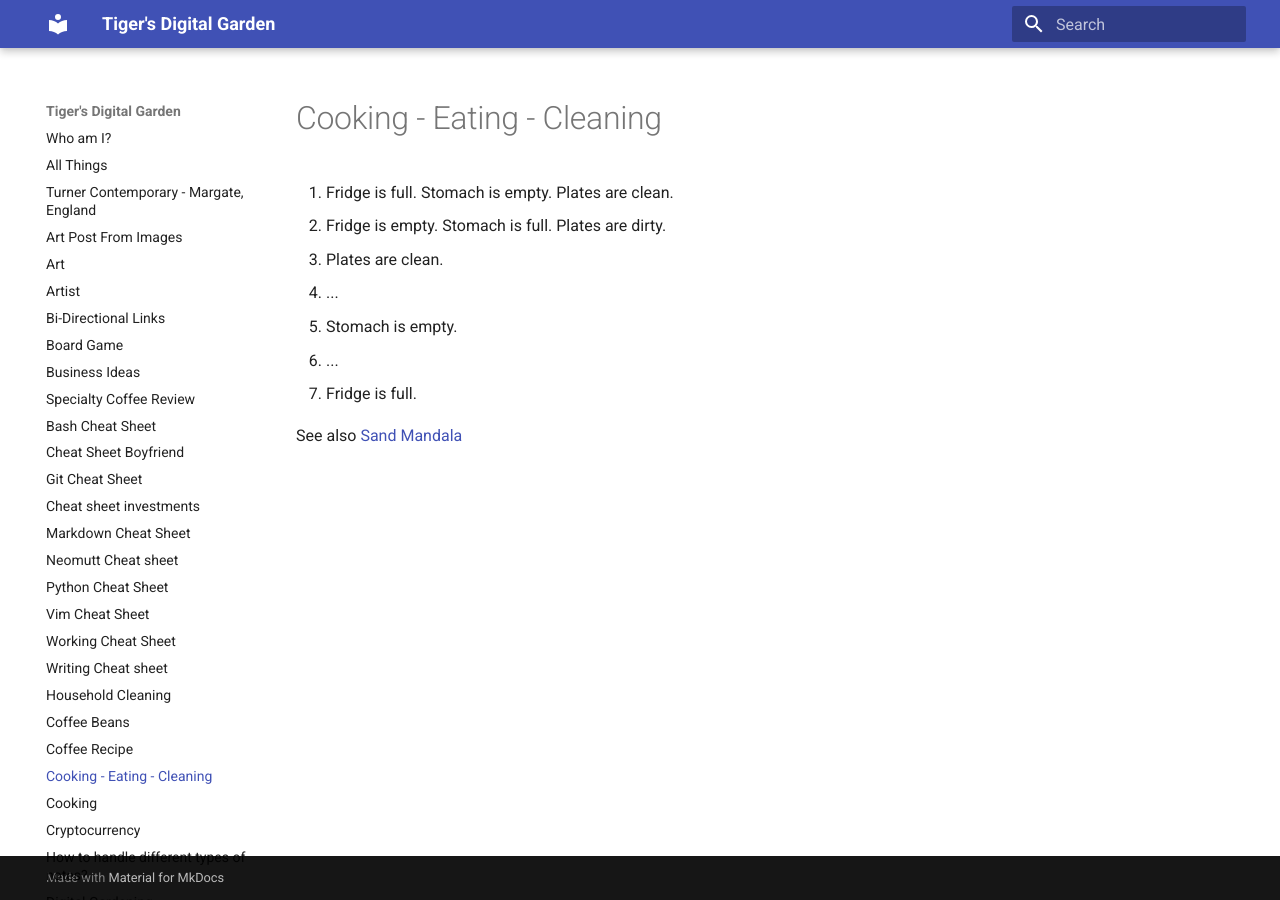
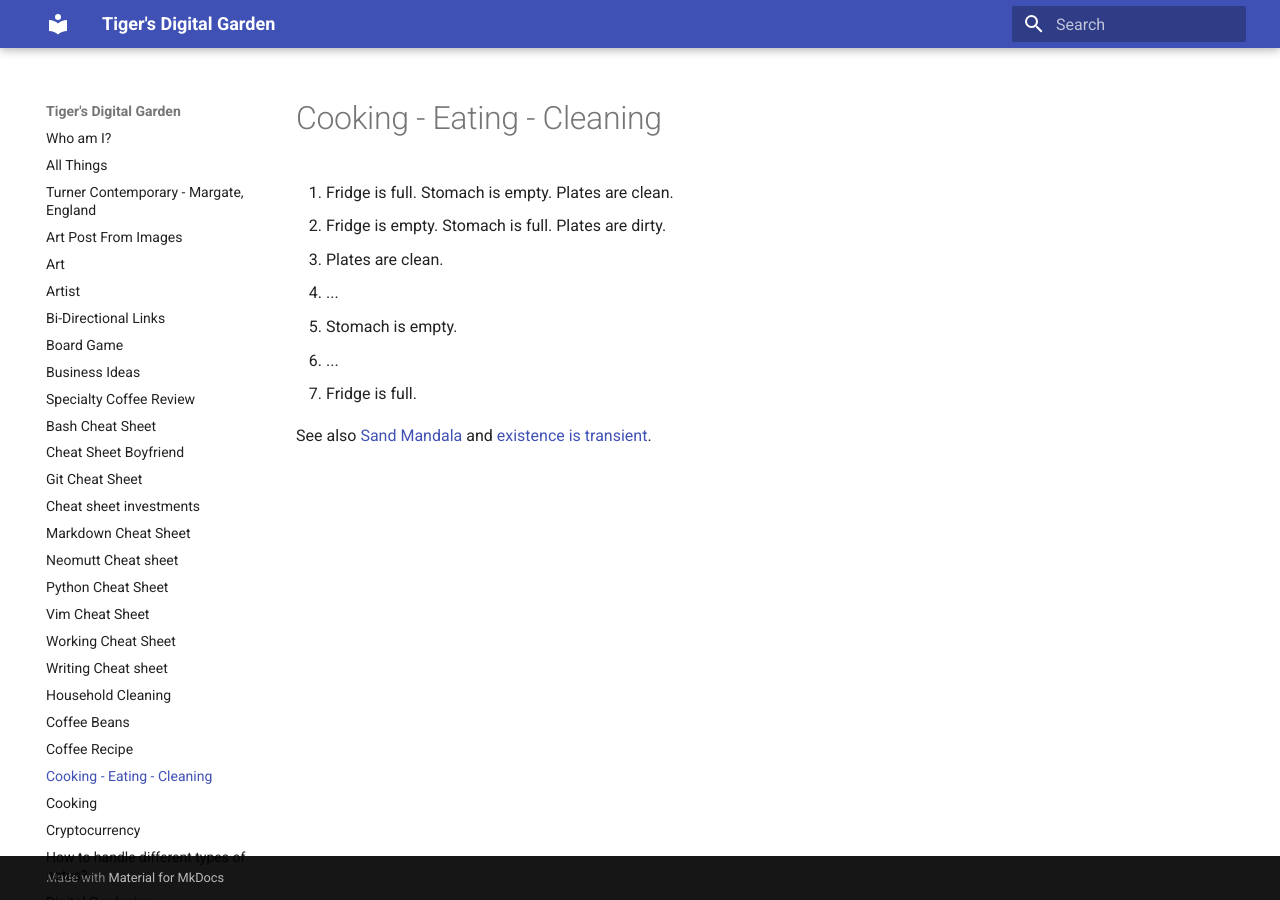
Before and after one commit to ynotstartups/notes, an MkDocs documentation site: the page built from notes/cooking-eating-cleaning.md, in a window 1280 px wide. Built offline with MkDocs 1.6.1 and Material for MkDocs 9.7.7, drawn with Linux system fonts in a browser that asks for light colours.

Commit message:
update cooking eating and cleaning

```diff
--- a/notes/cooking-eating-cleaning.md
+++ b/notes/cooking-eating-cleaning.md
@@ -8,4 +8,4 @@
 1. ...
 1. Fridge is full.
 
-See also [Sand Mandala](https://en.wikipedia.org/wiki/Sand_mandala)
+See also [Sand Mandala](https://en.wikipedia.org/wiki/Sand_mandala) and [existence is transient](https://en.wikipedia.org/wiki/Impermanence).
```
